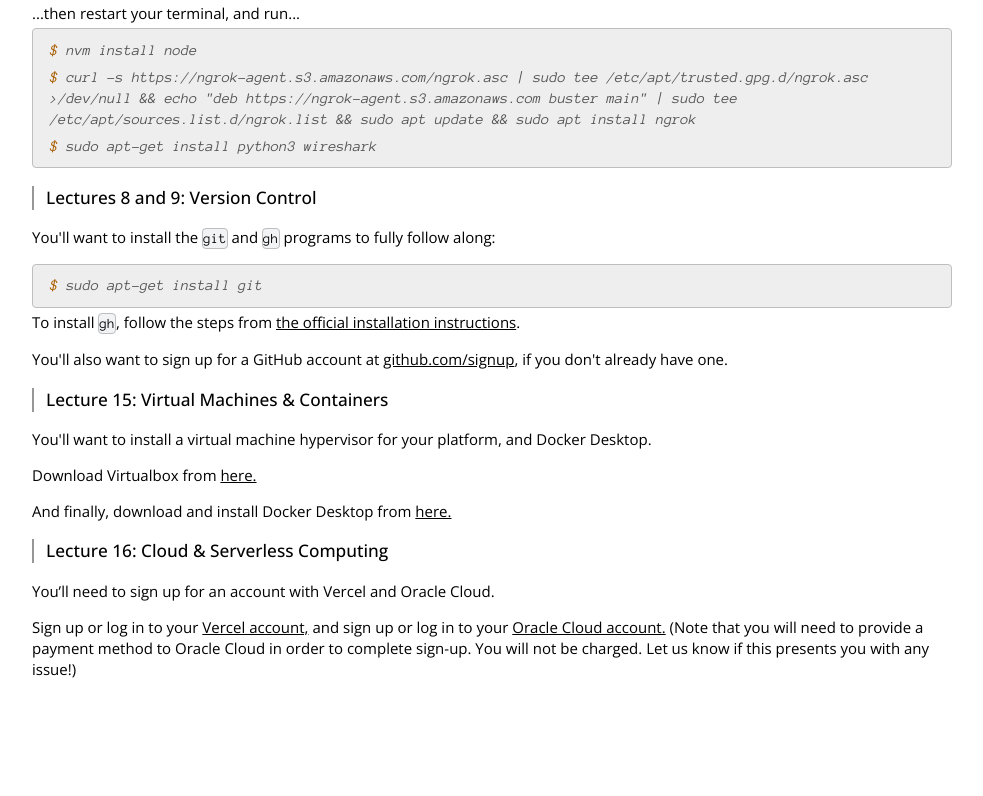
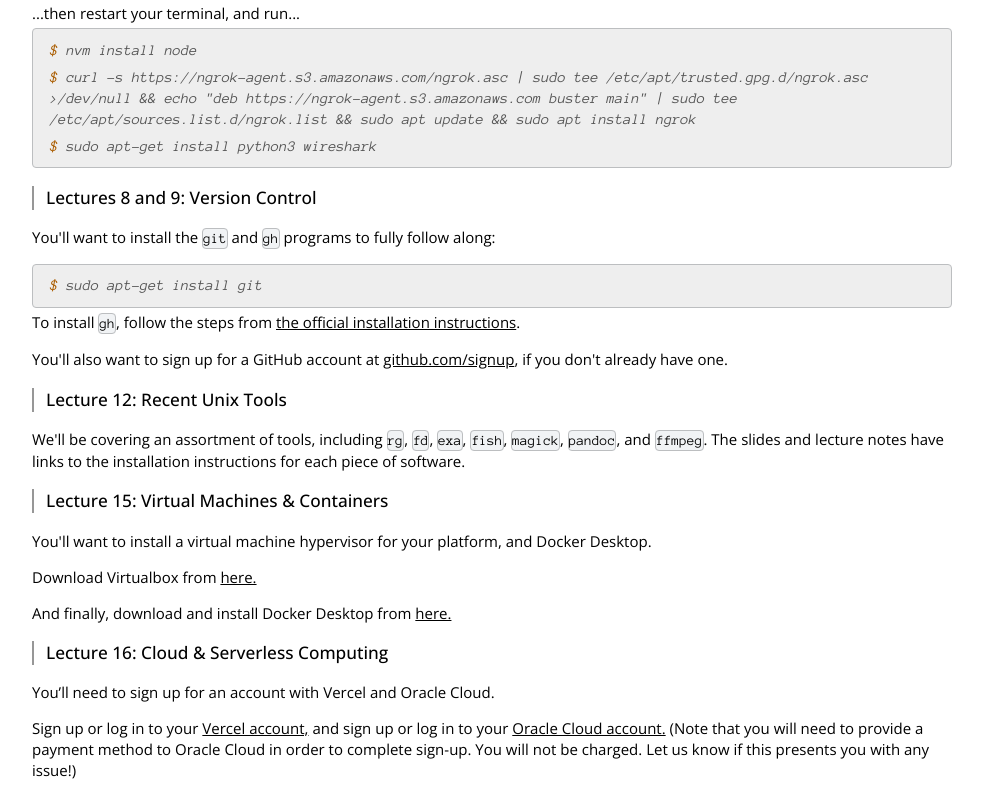
Before and after one commit to saraachour/stanford-cs104.github.io, a SvelteKit app: page /software in a window 1280 px wide. Shown: the part 982-1778 px from the top of the page, without its empty margins (148-1131 px from the left). Before the commit the page ends 1677 px from the top, so only its background shows below. Built offline with nearby package versions, Linux system fonts and the light colour scheme.

Commit message:
Add lecture 12

```diff
--- a/src/class/class_data.yaml
+++ b/src/class/class_data.yaml
@@ -127,7 +127,6 @@
       level with the tools. If you find yourself unproductively stuck or
       unproductively struggling, ask on Ed and/or go to office hours!
 
-
 lectures:
   # Week 1
   - topic: 'Lecture 1: Course Overview'
@@ -219,7 +218,10 @@
   # Week 7
   - topic: "No Lecture: President's Day"
     holiday: yes
-  - topic: 'Lecture 12: Image Manipulation and Recent Linux Tools'
+  - topic: 'Lecture 12: Recent Unix Tools'
+    materials:
+      slides: '/lectures/12-recent-tools.pdf'
+      notes: '/lectures/12-recent-tools.notes.pdf'
 
   # Week 8
   - topic: 'Lecture 13: Security'
--- a/src/routes/software/+page.svelte
+++ b/src/routes/software/+page.svelte
@@ -262,6 +262,14 @@
 	<a href="https://github.com/signup">github.com/signup</a>, if you don't already have one.
 </p>
 
+<h3 id="lec12">Lecture 12: Recent Unix Tools</h3>
+<p>
+	We'll be covering an assortment of tools, including <code>rg</code>, <code>fd</code>,
+	<code>exa</code>, <code>fish</code>, <code>magick</code>,
+	<code>pandoc</code>, and <code>ffmpeg</code>. The slides and lecture notes have links to the
+	installation instructions for each piece of software.
+</p>
+
 <h3 id="lec15">Lecture 15: Virtual Machines &amp; Containers</h3>
 <p>You'll want to install a virtual machine hypervisor for your platform, and Docker Desktop.</p>
 <OnlyShowOn mac>
```
Also changed, not shown: 2 other files (tests, documents, lock files or other folders).
